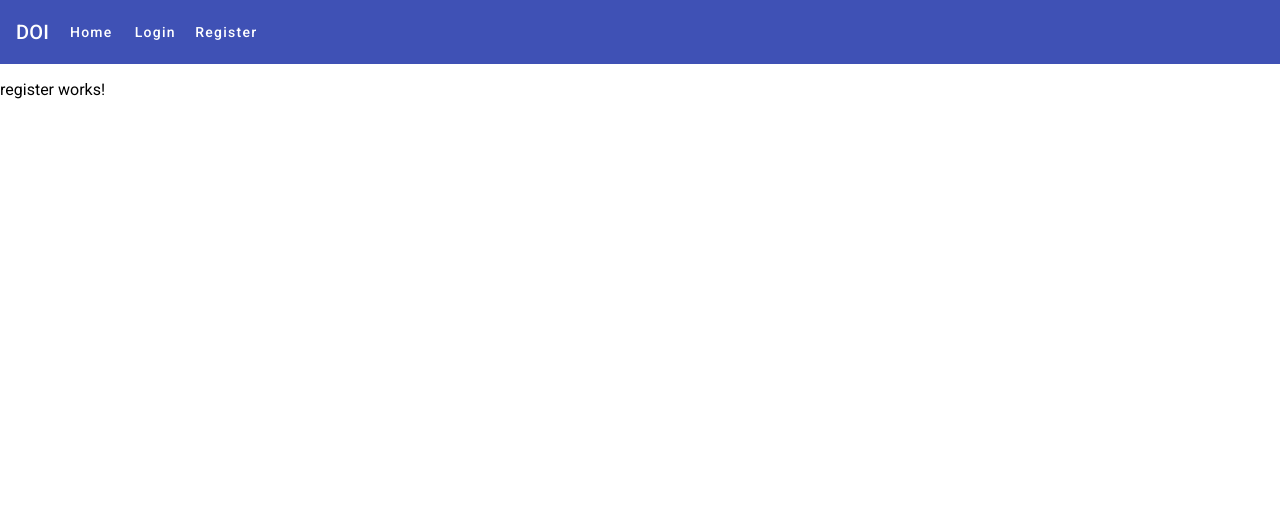
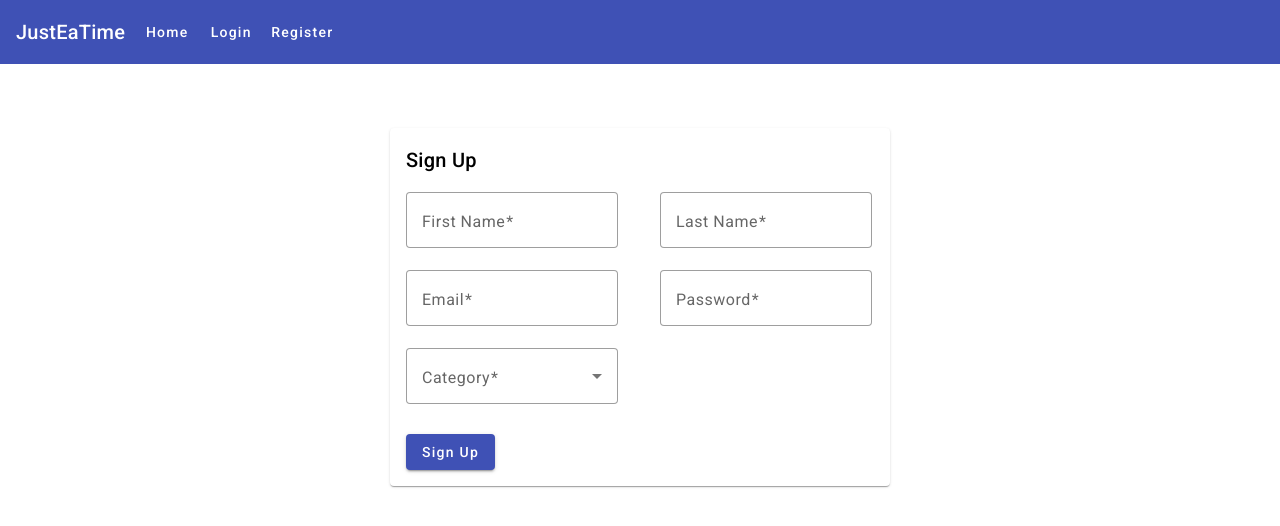
Before and after one commit to MacPapo/JET-frontend, an Angular app: page /register in a window 1280 px wide. Shown: the top 526 px of the page. Built offline with nearby package versions, Linux system fonts and the light colour scheme.

Commit message:
Add login and register forms

```diff
--- a/src/app/app.component.html
+++ b/src/app/app.component.html
@@ -1,3 +1,2 @@
 <app-navbar></app-navbar>
-<router-outlet>
-</router-outlet>
+<router-outlet></router-outlet>
--- a/src/app/common/components/navbar/navbar.component.html
+++ b/src/app/common/components/navbar/navbar.component.html
@@ -1,7 +1,7 @@
 <mat-toolbar color="primary">
-  <span>DOI</span>
-  <span class="spacer"></span>
-  <button mat-button routerLink="/" routerLinkActive="active">Home</button>
-  <button mat-button routerLink="/login" routerLinkActive="active">Login</button>
-  <button mat-button routerLink="/register" routerLinkActive="active">Register</button>
+    <span>JustEaTime</span>
+    <span class="spacer"></span>
+    <button mat-button routerLink="/" routerLinkActive="active">Home</button>
+    <button mat-button routerLink="/login" routerLinkActive="active">Login</button>
+    <button mat-button routerLink="/register" routerLinkActive="active">Register</button>
 </mat-toolbar>
--- a/src/app/components/login/login.component.css
+++ b/src/app/components/login/login.component.css
@@ -0,0 +1,19 @@
+.login-card {
+  max-width: 400px;
+  margin: 0 auto;
+  margin-top: 64px;
+}
+
+.login-form {
+  display: flex;
+  flex-direction: column;
+  align-items: flex-start;
+}
+
+button {
+  margin-top: 8px;
+}
+
+mat-card-content {
+  padding: 16px;
+}
--- a/src/app/components/login/login.component.html
+++ b/src/app/components/login/login.component.html
@@ -1 +1,27 @@
-<p>login works!</p>
+<mat-card class="login-card">
+    <mat-card-header>
+        <mat-card-title>Login</mat-card-title>
+    </mat-card-header>
+    <mat-card-content>
+        <form class="login-form">
+            <div class="form-fields">
+                <mat-form-field appearance="outline">
+                    <mat-label>Email</mat-label>
+                    <input matInput type="email" placeholder="Enter your email" [formControl]="email" required>
+                    <mat-error *ngIf="email.invalid && email.errors?.['required']">Email is required</mat-error>
+                    <mat-error *ngIf="email.invalid && email.errors?.['email']">Invalid email format</mat-error>
+                </mat-form-field>
+
+                <mat-form-field appearance="outline">
+                    <mat-label>Password</mat-label>
+                    <input matInput type="password" placeholder="Enter your password" [formControl]="password" required>
+                    <mat-error *ngIf="password.invalid">Password is required</mat-error>
+                </mat-form-field>
+            </div>
+
+            <div class="form-button">
+                <button mat-raised-button color="primary">Login</button>
+            </div>
+        </form>
+    </mat-card-content>
+</mat-card>
--- a/src/app/components/login/login.component.ts
+++ b/src/app/components/login/login.component.ts
@@ -1,4 +1,5 @@
 import { Component } from '@angular/core';
+import { FormControl, Validators } from '@angular/forms';
 
 @Component({
   selector: 'app-login',
@@ -6,5 +7,6 @@ import { Component } from '@angular/core';
   styleUrls: ['./login.component.css']
 })
 export class LoginComponent {
-
+  email = new FormControl('', [Validators.required, Validators.email]);
+  password = new FormControl('', Validators.required);
 }
--- a/src/app/components/register/register.component.css
+++ b/src/app/components/register/register.component.css
@@ -0,0 +1,28 @@
+.signup-card {
+  max-width: 500px;
+  margin: 0 auto;
+  margin-top: 64px;
+}
+
+.signup-form {
+  display: flex;
+  flex-direction: column;
+  align-items: flex-start;
+}
+
+.form-fields {
+  display: flex;
+  justify-content: space-between;
+}
+
+.form-field {
+  width: 40%;
+}
+
+mat-card-content {
+  padding: 16px;
+}
+
+button {
+  margin-top: 8px;
+}
--- a/src/app/components/register/register.component.html
+++ b/src/app/components/register/register.component.html
@@ -1 +1,65 @@
-<p>register works!</p>
+<mat-card class="signup-card">
+    <mat-card-header>
+        <mat-card-title>Sign Up</mat-card-title>
+    </mat-card-header>
+    <mat-card-content>
+        <form class="signup-form">
+            <div class="form-fields">
+                <div class="form-field">
+                    <mat-form-field appearance="outline">
+                        <mat-label>First Name</mat-label>
+                        <input matInput type="text" placeholder="Enter your first name" [formControl]="firstName"
+                            required>
+                        <mat-error *ngIf="firstName.invalid">First Name is required</mat-error>
+                    </mat-form-field>
+                </div>
+
+                <div class="form-field">
+                    <mat-form-field appearance="outline">
+                        <mat-label>Last Name</mat-label>
+                        <input matInput type="text" placeholder="Enter your last name" [formControl]="lastName"
+                            required>
+                        <mat-error *ngIf="lastName.invalid">Last Name is required</mat-error>
+                    </mat-form-field>
+                </div>
+            </div>
+
+            <div class="form-fields">
+                <div class="form-field">
+                    <mat-form-field appearance="outline">
+                        <mat-label>Email</mat-label>
+                        <input matInput type="email" placeholder="Enter your email" [formControl]="email" required>
+                        <mat-error *ngIf="email.invalid && email.errors?.['required']">Email is required</mat-error>
+                        <mat-error *ngIf="email.invalid && email.errors?.['email']">Invalid email format</mat-error>
+                    </mat-form-field>
+                </div>
+
+                <div class="form-field">
+                    <mat-form-field appearance="outline">
+                        <mat-label>Password</mat-label>
+                        <input matInput type="password" placeholder="Enter your password" [formControl]="password"
+                            required>
+                        <mat-error *ngIf="password.invalid">Password is required</mat-error>
+                    </mat-form-field>
+                </div>
+            </div>
+
+            <div class="form-field">
+                <mat-form-field appearance="outline">
+                    <mat-label>Category</mat-label>
+                    <mat-select [formControl]="category" required>
+                        <mat-option value="waiter">Waiter</mat-option>
+                        <mat-option value="cooker">Cooker</mat-option>
+                        <mat-option value="bartender">Bartender</mat-option>
+                        <mat-option value="cashier">Cashier</mat-option>
+                    </mat-select>
+                    <mat-error *ngIf="category.invalid">Category is required</mat-error>
+                </mat-form-field>
+            </div>
+
+            <div class="form-button">
+                <button mat-raised-button color="primary">Sign Up</button>
+            </div>
+        </form>
+    </mat-card-content>
+</mat-card>
--- a/src/app/components/register/register.component.ts
+++ b/src/app/components/register/register.component.ts
@@ -1,4 +1,5 @@
 import { Component } from '@angular/core';
+import { FormControl, Validators } from '@angular/forms';
 
 @Component({
   selector: 'app-register',
@@ -6,5 +7,9 @@ import { Component } from '@angular/core';
   styleUrls: ['./register.component.css']
 })
 export class RegisterComponent {
-
+  email = new FormControl('', [Validators.required, Validators.email]);
+  password = new FormControl('', Validators.required);
+  firstName = new FormControl('', Validators.required);
+  lastName = new FormControl('', Validators.required);
+  category = new FormControl('', Validators.required);
 }
```
Also changed, not shown: src/app/app.module.ts (+11 -6 lines), src/app/material/material.module.ts (added, +43 -0 lines).
